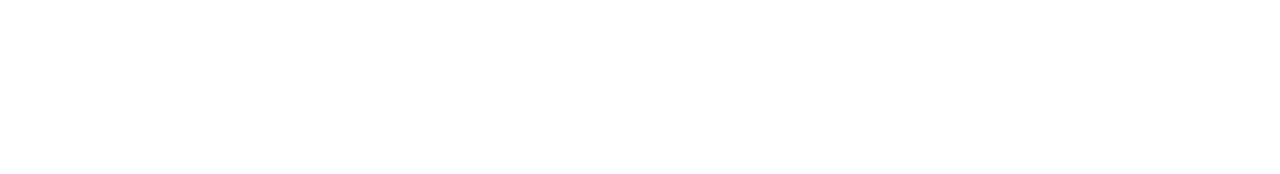
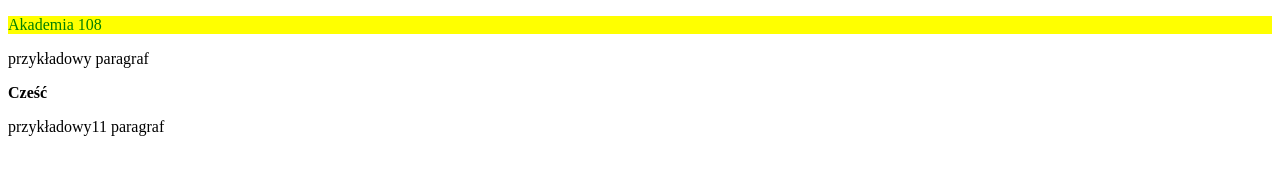
Before and after one commit to konrad03934/jquery, a plain HTML site: page index.html in a window 1280 px wide. Drawn offline with Linux system fonts and the light colour scheme.

Commit message:
dodawanie elementow np do formularza

```diff
--- a/index.html
+++ b/index.html
@@ -6,6 +6,9 @@
 	<title>Document</title>
 </head>
 <body>
+	<p id="first">Akademia 108</p>
+	<div id="secound"><p>Tekst <strong>przykład</strong></p></div>
+
 
 	<script src="javascript/jquery-3.2.0.min.js"></script>
 	<script src="javascript/js.js"></script>
--- a/javascript/js.js
+++ b/javascript/js.js
@@ -0,0 +1,11 @@
+$(function() {
+	$('#first').css({color: 'green', backgroundColor:'yellow'});
+
+	alert($('#first').text());
+
+	alert($('#secound').html());
+	$('#secound').html('<b>Cześć</b>');
+	$('#secound').before('<p>przykładowy paragraf</p>');
+	$('#secound').after('<p>przykładowy11 paragraf</p>');
+
+})
```
